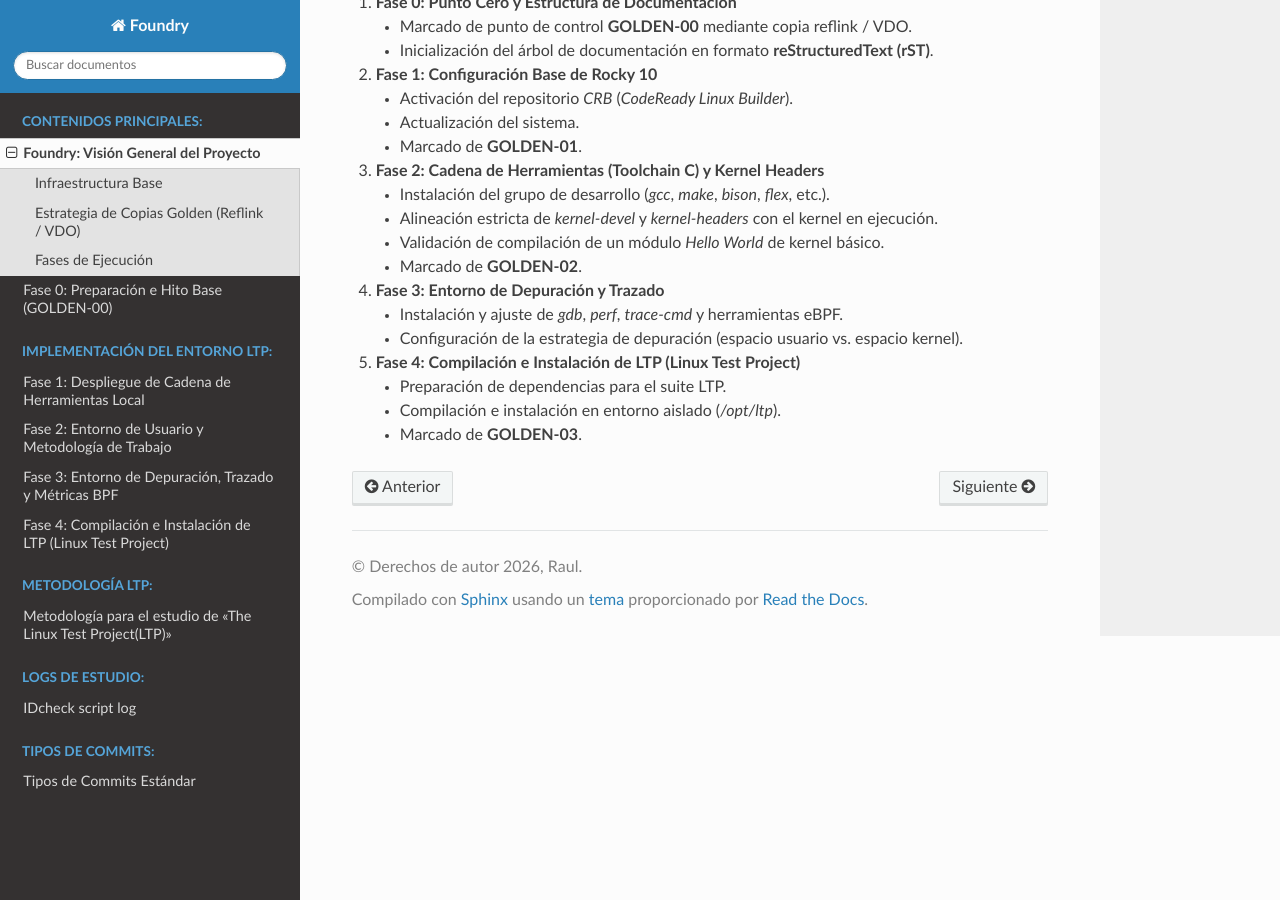
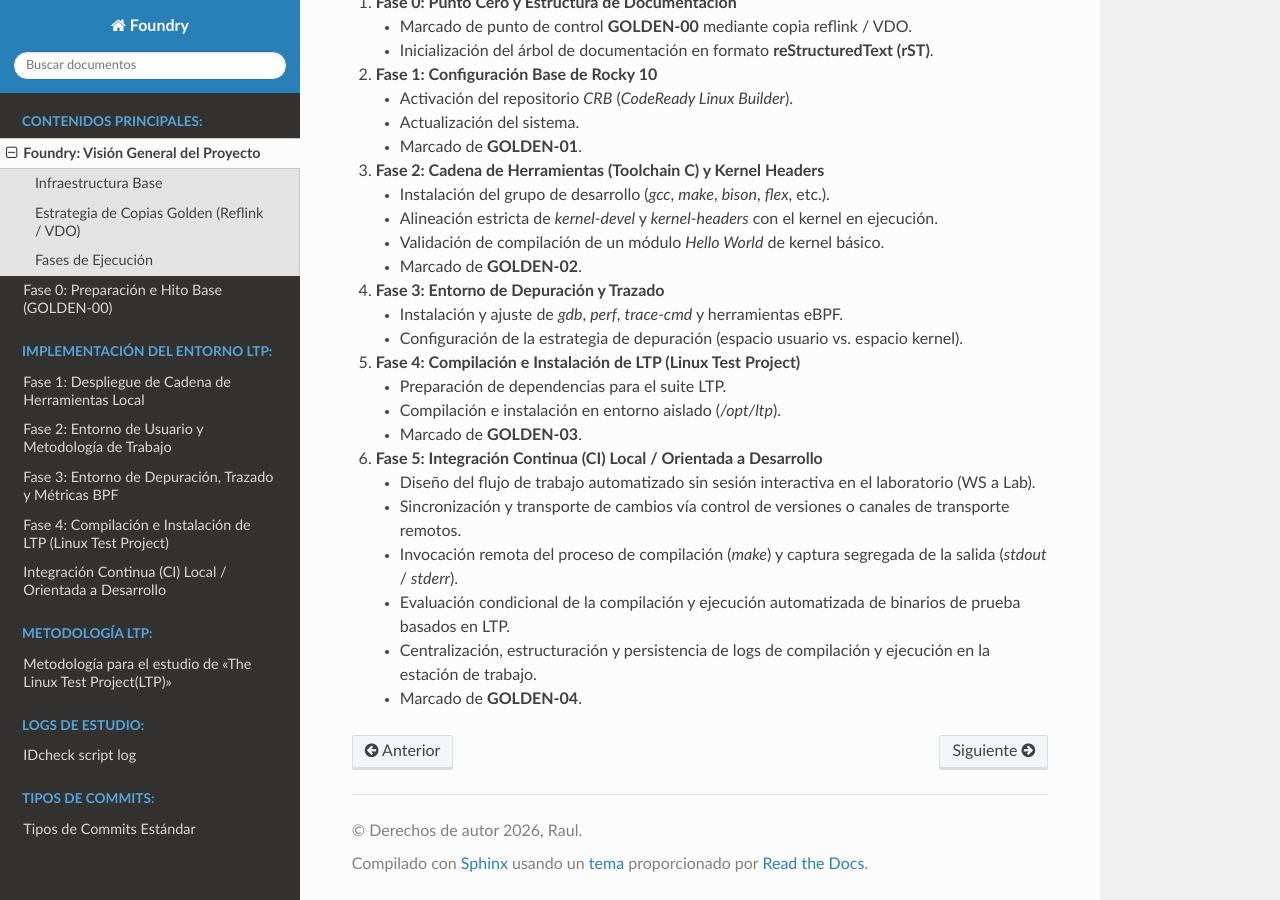
Before and after one commit to raul-dev2025/foundry, a Sphinx documentation site: the page built from docs/foundry.rst, in a window 1280 px wide and 900 px high, scrolled down 803 px. Built offline with Sphinx 7.4.7 and the Read the Docs theme 3.1.0, drawn with Linux system fonts in a browser that asks for light colours.

```diff
--- a/docs/foundry.rst
+++ b/docs/foundry.rst
@@ -59,3 +59,12 @@ Fases de Ejecución
    * Preparación de dependencias para el suite LTP.
    * Compilación e instalación en entorno aislado (`/opt/ltp`).
    * Marcado de **GOLDEN-03**.
+
+6. **Fase 5: Integración Continua (CI) Local / Orientada a Desarrollo**
+
+   * Diseño del flujo de trabajo automatizado sin sesión interactiva en el laboratorio (WS a Lab).
+   * Sincronización y transporte de cambios vía control de versiones o canales de transporte remotos.
+   * Invocación remota del proceso de compilación (`make`) y captura segregada de la salida (`stdout` / `stderr`).
+   * Evaluación condicional de la compilación y ejecución automatizada de binarios de prueba basados en LTP.
+   * Centralización, estructuración y persistencia de logs de compilación y ejecución en la estación de trabajo.
+   * Marcado de **GOLDEN-04**.
--- a/docs/index.rst
+++ b/docs/index.rst
@@ -19,6 +19,7 @@ Bienvenido a la documentación técnica del entorno de laboratorio **Foundry**.
    fase02_userEnvironment
    fase03_debugging
    fase04_ltp
+   fase05_ci
 
 .. toctree::
    :maxdepth: 1
```
Also changed, not shown: docs/fase05_ci.rst (added, +80 -0 lines).
